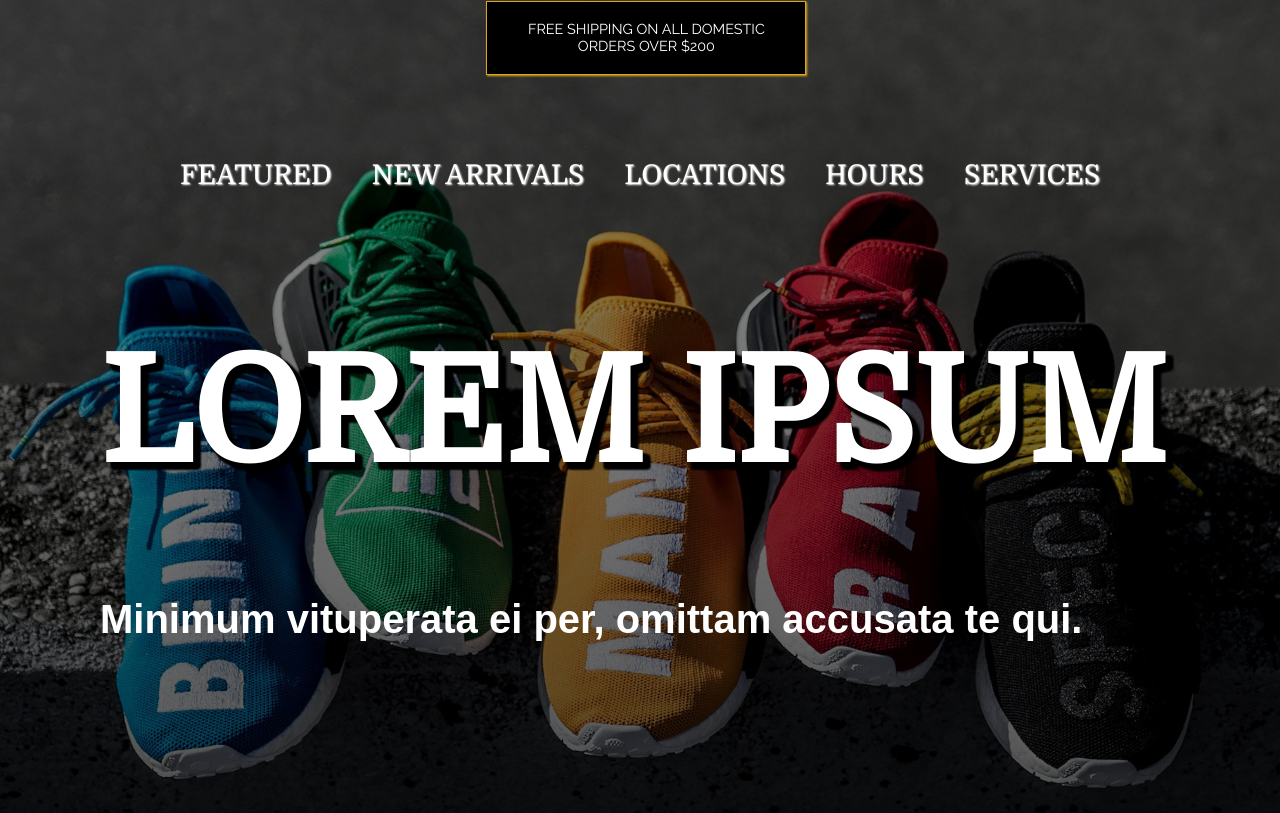
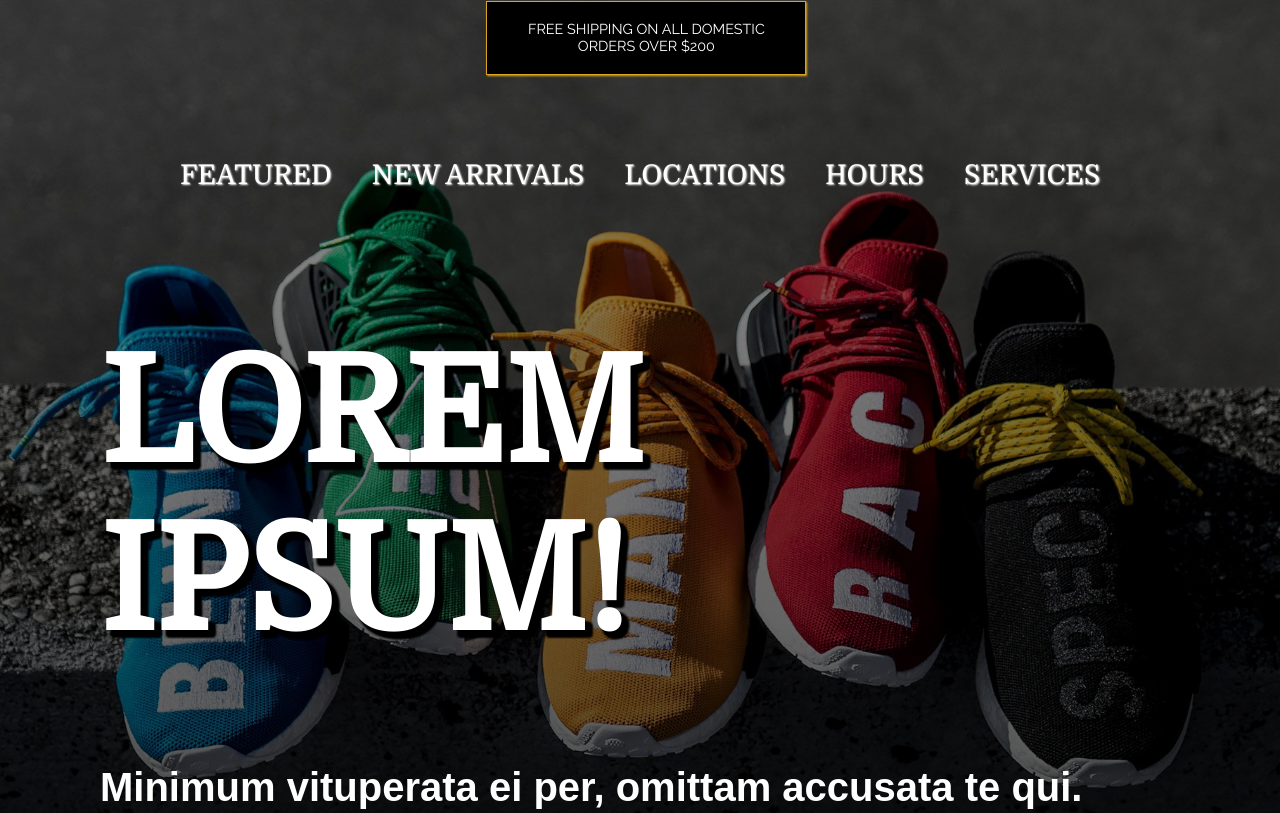
Before and after one commit to omerasiddiqui/shoe-ecommerce-responsive, a plain HTML site: page index.html in a window 1280 px wide. Shown: the top 813 px of the page. Drawn offline with nearby package versions, Linux system fonts and the light colour scheme; some packages are replaced by stand-ins of ours; a script that the page names is missing; a web font is replaced by a local one.

Commit message:
added exclamation

```diff
--- a/index.html
+++ b/index.html
@@ -28,7 +28,7 @@
           <li><a class="link" href="#prices">Services</a></li>
         </ul>
       </nav>
-      <h1>Lorem Ipsum</h1>
+      <h1>Lorem Ipsum!</h1>
       <h3>Minimum vituperata ei per, omittam accusata te qui.</h3>
     </div>
   </header>
```
